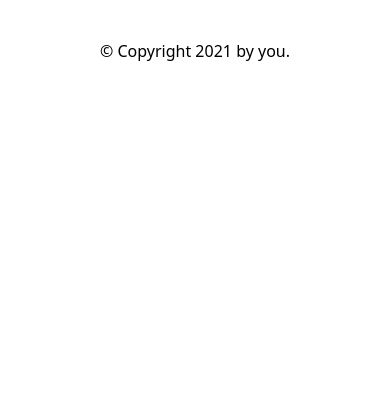
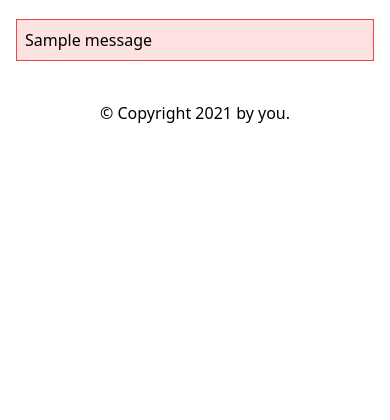
Before and after one commit to hammer-code/hc-106-booklib, a Flask app: page / in a window 390 px wide. Shown: the part 393-813 px from the top of the page. Run offline with Flask 2, Linux system fonts and the light colour scheme; one stand-in notice (Sample message) is shown; parts of the project's set-up code (start-up, migrations or seed data) failed here and were passed over.

Commit message:
add error messages

```diff
--- a/booklib/templates/base.html
+++ b/booklib/templates/base.html
@@ -73,6 +73,15 @@
       <div class="max-w-4xl px-4 lg:px-0 mx-auto">
         {% block content %}{% endblock %}
       </div>
+      {% with messages = get_flashed_messages() %} {% if messages %}
+      <div class="max-w-4xl px-4 lg:px-0 mx-auto my-5">
+        <ul class="w-full border border-red-500 bg-red-100">
+          {% for message in messages %}
+          <li class="py-2 px-2">{{ message }}</li>
+          {% endfor %}
+        </ul>
+      </div>
+      {% endif %} {% endwith %}
     </main>
     <footer class="w-full text-center my-10">
       &copy; Copyright 2021 by you.
```
